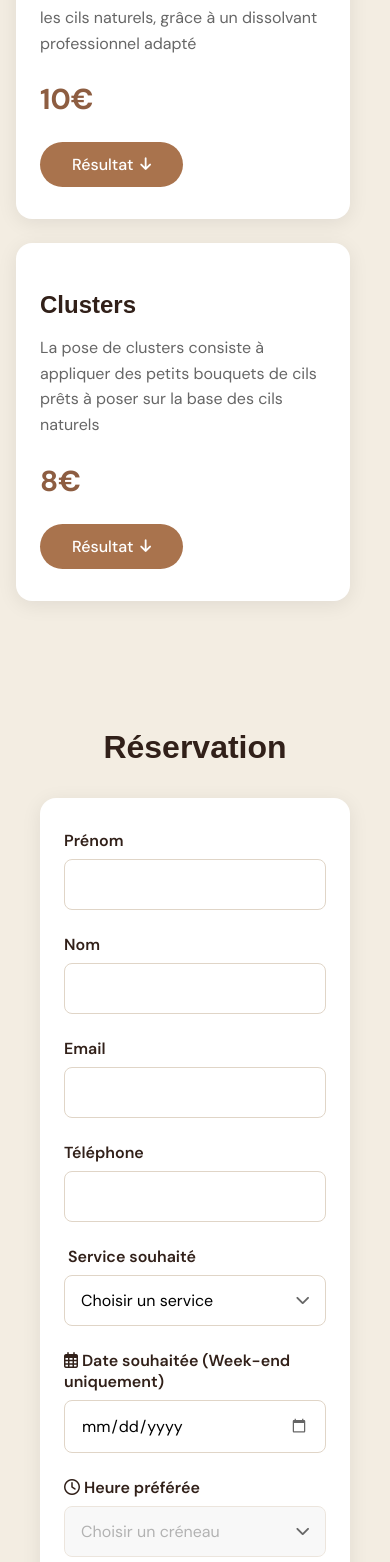
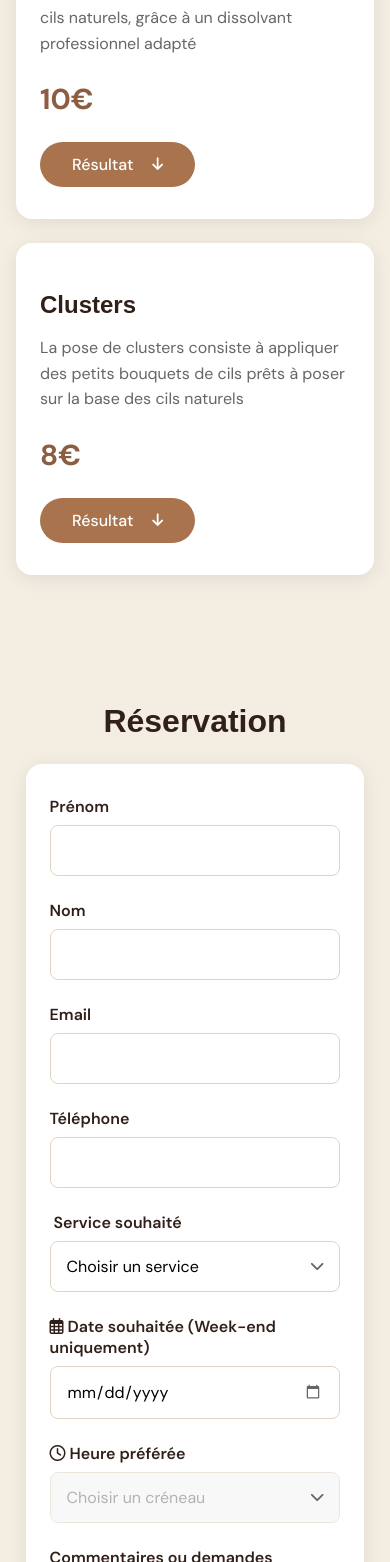
Before and after one commit to lauraocampogil/Shiynelly-lashes-web, a React (Vite) app in the folder Shiynelly Lashes/: page / in a window 390 px wide. Shown: the part 2189-3751 px from the top of the page. Built offline with nearby package versions, Linux system fonts and the light colour scheme; a web font is replaced by a local one.

Commit message:
Section of nosprestations the two last cards have now the same width on phone and bookingform larger in phone size

```diff
--- a/Shiynelly Lashes/src/index.css
+++ b/Shiynelly Lashes/src/index.css
@@ -1019,6 +1019,9 @@ h2 {
 		gap: 1.5rem;
 	}
 
+	.prestations-grid .prestation-card:nth-child(1),
+	.prestations-grid .prestation-card:nth-child(2),
+	.prestations-grid .prestation-card:nth-child(3),
 	.prestations-grid .prestation-card:nth-child(4),
 	.prestations-grid .prestation-card:nth-child(5) {
 		grid-column: 1;
@@ -1037,7 +1040,7 @@ h2 {
 		min-height: auto;
 	}
 	.booking-container {
-		margin: 2rem 1rem;
+		margin: 0.5rem 0.1rem;
 		padding: 2rem 1.5rem;
 	}
 
```
